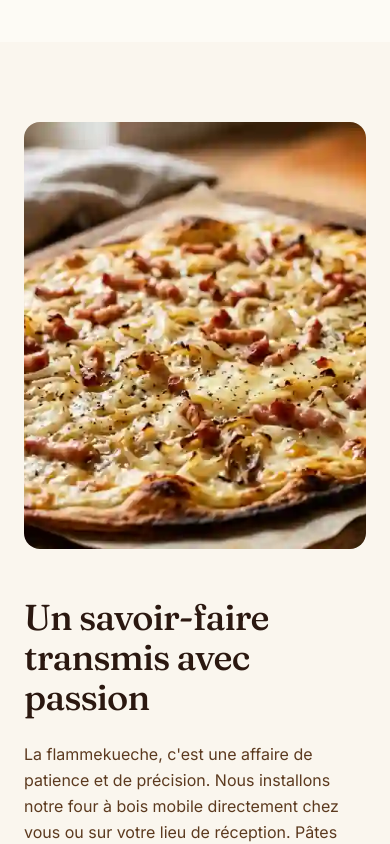
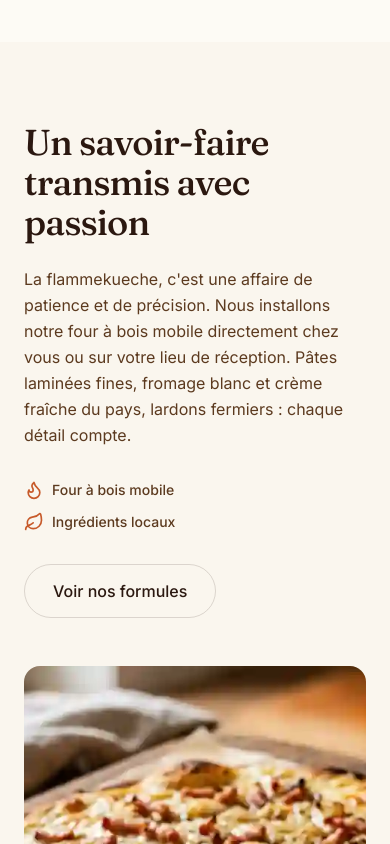
Before and after one commit to Sebluimeme/tarte-flambee-ruggieri, a Next.js app: page / in a window 390 px wide. Shown: the part 4580-5424 px from the top of the page. Built offline with nearby package versions, Linux system fonts and the light colour scheme.

Commit message:
fix(mobile): texte avant image dans SavoirFaire — pattern texte→image cohérent

```diff
--- a/components/sections/SavoirFaire.tsx
+++ b/components/sections/SavoirFaire.tsx
@@ -25,7 +25,7 @@ export default function SavoirFaire() {
           transition={{ duration: 0.4, ease: 'easeOut' }}
           className="grid grid-cols-1 md:grid-cols-2 gap-12 md:gap-16 items-center"
         >
-          <div className="relative rounded-2xl overflow-hidden aspect-[4/5]">
+          <div className="order-2 md:order-1 relative rounded-2xl overflow-hidden aspect-[4/5]">
             <Image
               src="/media/tarte-flambee-traditionnelle.webp"
               fill
@@ -35,7 +35,7 @@ export default function SavoirFaire() {
           </div>
 
           {/* Texte */}
-          <div>
+          <div className="order-1 md:order-2">
             <h2 className="font-display text-4xl md:text-5xl font-medium tracking-tight text-bark-900 mb-6">
               Un savoir-faire<br />transmis avec passion
             </h2>
```
